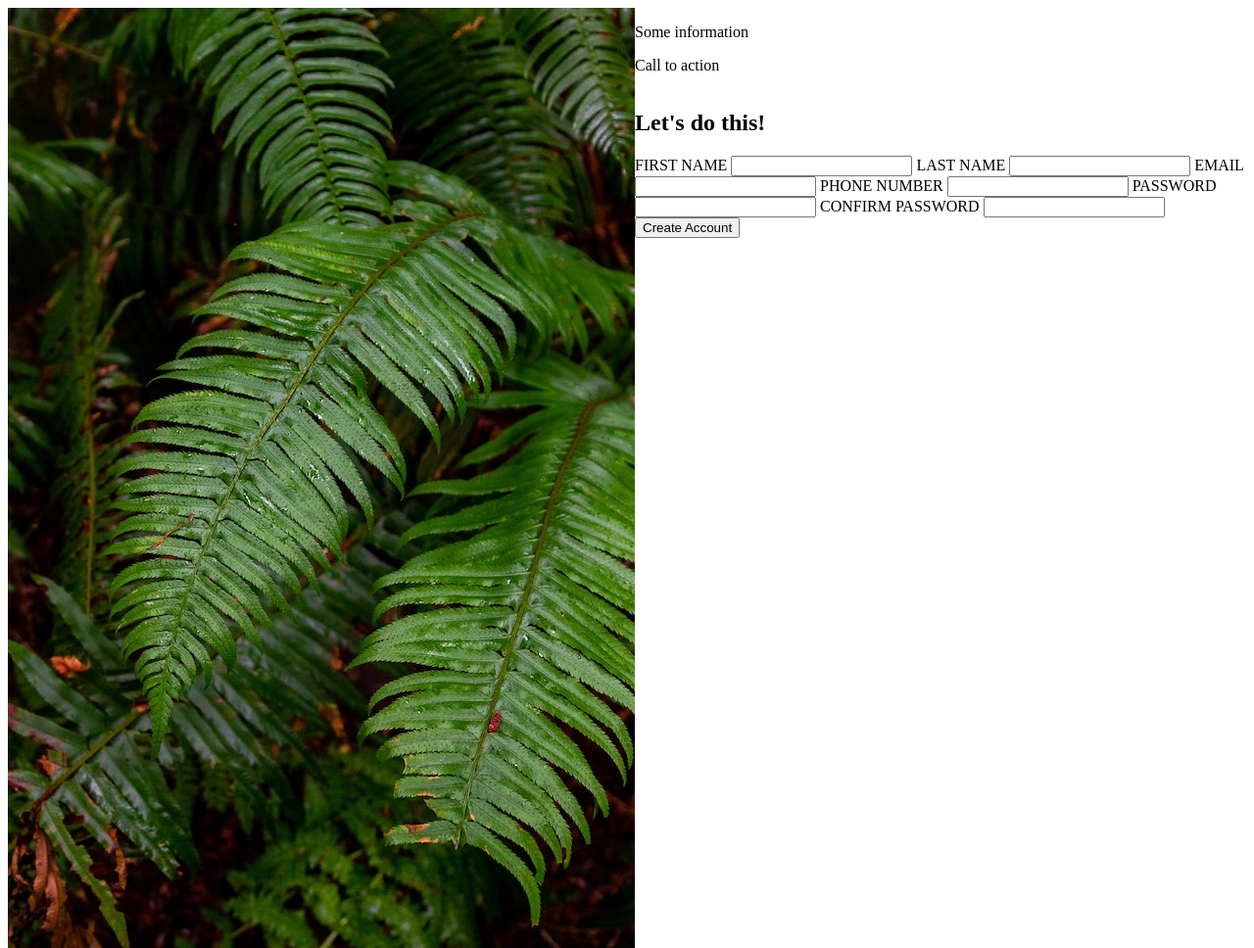
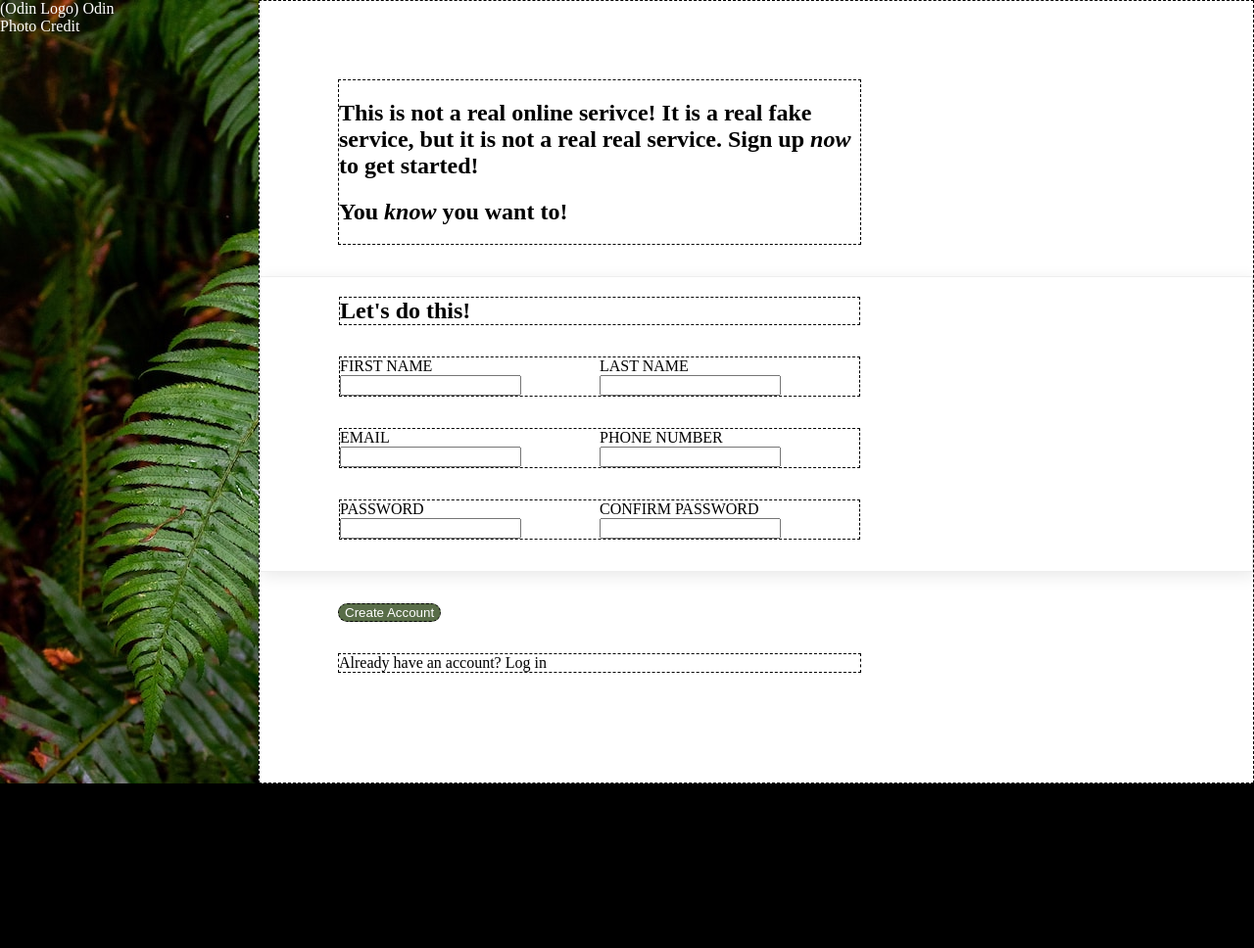
Before and after one commit to akaAndrewS/sign-up-form-odin, a plain HTML site: page index.html in a window 1280 px wide. Shown: the top 968 px of the page at 98% size. After the commit the page ends 800 px from the top, so only its background shows below. Drawn offline with Linux system fonts and the light colour scheme.

Commit message:
Set the elements in their respective places and style

```diff
--- a/index.html
+++ b/index.html
@@ -7,36 +7,54 @@
     <title>Sign-Up</title>
 </head>
 <body>
-    <div class="left">
-        <div class="image-container">
-            <img src="background-ferns-small.jpg" alt="ferns" class="background">
-        </div>
+    <div class="page-container">
+        <div class="sidebar">
             <div>(Odin Logo) Odin</div>
             <div>Photo Credit</div>
         </div>
         <div class="right">
-        <div>
-            <p>Some information</p>
-            <p>Call to action</p>
+            <div class="call-to-action">
+                <h2>This is not a real online serivce! It is a real fake service, but it is not a real real service. Sign up <em>now</em> to get started!</h2>
+                <h2>You <em>know</em> you want to!</h2>
             </div>
             <form action="/some-webstie/" method="post">
-            <div>
-                <h2>Let's do this!</h2>
+                <div class="form-container">
+                    <h2 class="form-header">Let's do this!</h2>
+                    <div class="card-container">
+                        <div class="card">
                             <label for="first-name">FIRST NAME</label>
                             <input type="text" id="first-name" name="first-name">
+                        </div>
+                        <div class="card">
                             <label for="last-name">LAST NAME</label>
                             <input type="text" id="last-name" name="last-name">
+                        </div>
+                    </div>
+                    <div class="card-container">
+                        <div class="card">
                             <label for="email">EMAIL</label>
                             <input type="email" id="email" name="email">
+                        </div>
+                        <div class="card">
                             <label for="phone">PHONE NUMBER</label>
                             <input type="tel" id="phone" name="phone">
+                        </div>
+                    </div>
+                    <div class="card-container">
+                        <div class="card">
                             <label for="pwd">PASSWORD</label>
                             <input type="password" id="password" name="password">
+                        </div>
+                        <div class="card">
                             <label for="confirm-pass">CONFIRM PASSWORD</label>
                             <input type="pwd" id="confirm-pass" name="confirm-pass">
                         </div>
+                    </div>
+                </div>
                 <button>Create Account</button>
+                <div class="log-in">Already have an account? Log in</div>
             </form>
+        </div>
     </div>
 </body>
 </html>
--- a/styles.css
+++ b/styles.css
@@ -1,9 +1,61 @@
 body {
+    background-color: black;
     height: 100vh;
+    margin: 0;
     display: flex;
+    justify-content: center;
+}
+.page-container {
+    display: flex;
+    justify-content: center;
+}
+
+.sidebar {
+    flex: 1;
+    color: white;
+    display: flex;
+    flex-direction: column;
+    background-image: url(background-ferns-small.jpg);
 }
 
 .right {
+    flex: 2;
     display: flex;
     flex-direction: column;
+    background-color: white;
+    justify-content: center;
+    border: 1px black dashed;
 }
+
+.call-to-action, .form-header, .card-container, button, .log-in {
+    margin-left: 5rem;
+    margin-right: 25rem;
+    margin-bottom: 2rem;
+    border: 1px black dashed;
+}
+
+.form-container {
+    border: 1px solid #eee;
+    box-shadow: 2px 4px 16px rgba(0,0,0,.09);
+    display: flex;
+    flex-direction: column;
+    margin-bottom: 2rem;
+}
+
+.card-container {
+    display: flex;
+    justify-content: space-between;
+
+}
+
+.card {
+    display: flex;
+    flex-direction: column;
+    margin-right: 5rem;
+}
+
+button {
+    border-radius: 12px;
+    color: white;
+    background-color: #596D48;
+}
```
Lines whose indentation alone changed are shown as unchanged.
